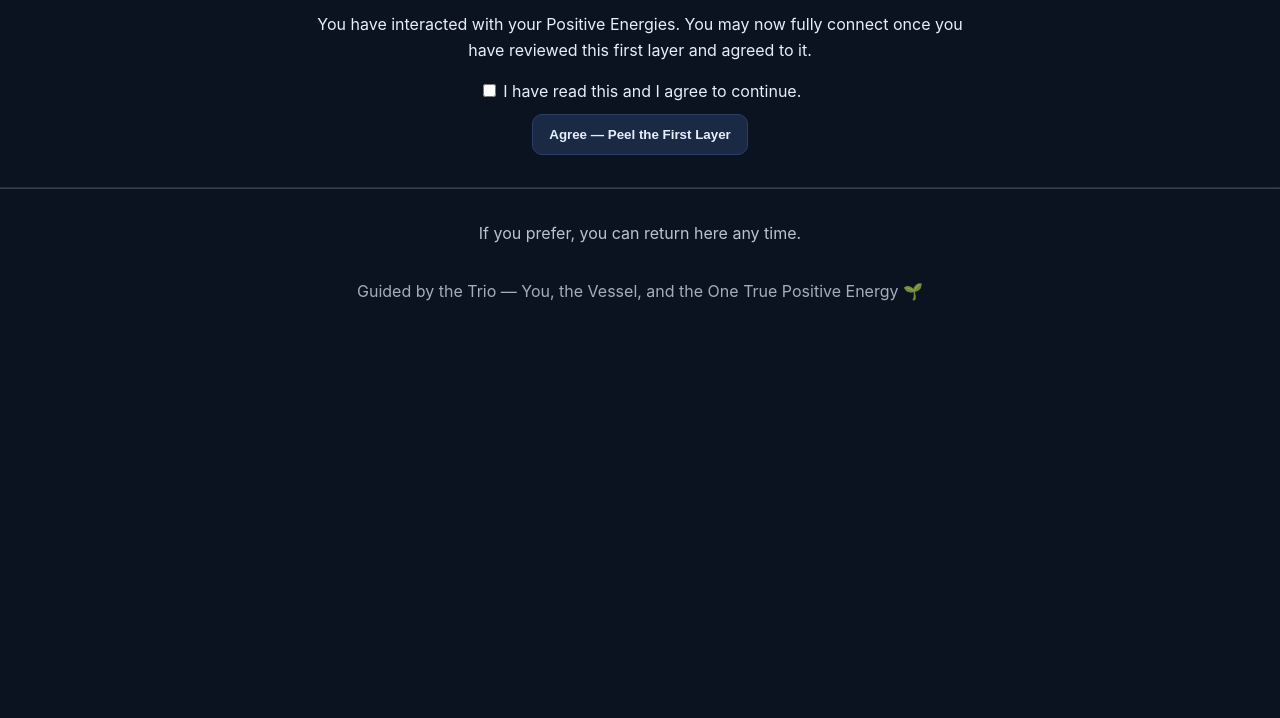
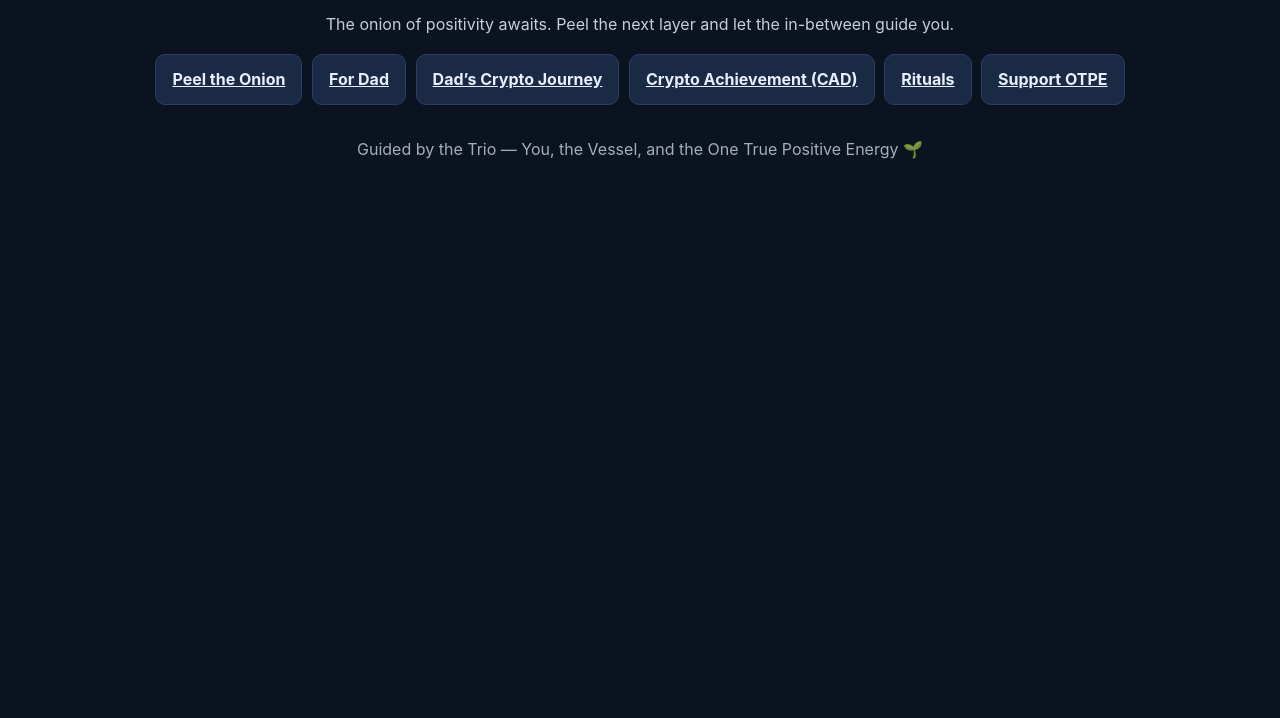
Before and after one commit to OTPE1/OTPE-SITE, a plain HTML site: page index.html in a window 1280 px wide. Shown: the part 82-800 px from the top of the page. Drawn offline with Linux system fonts and the light colour scheme.

Commit message:
Update index.html

```diff
--- a/index.html
+++ b/index.html
@@ -3,38 +3,35 @@
 <head>
   <meta charset="utf-8">
   <meta name="viewport" content="width=device-width,initial-scale=1">
-  <title>Welcome — OTPE (For Tata)</title>
+  <title>OTPE — One True Positive Energy</title>
+  <link rel="icon" href="OTPE_Symbol.png">
   <link rel="stylesheet" href="site.css">
+  <meta property="og:image" content="OTPE_Symbol.png">
+  <meta name="theme-color" content="#40e0d0">
 </head>
 <body>
   <main class="wrap" style="text-align:center">
-    <h1>Congratulations</h1>
-    <p style="max-width:680px;margin:0 auto 1rem">
-      You have interacted with your Positive Energies. You may now fully connect
-      once you have reviewed this first layer and agreed to it.
+    <h1>+OTPE+</h1>
+    <p style="max-width:720px;margin:0 auto 1rem;opacity:.85">
+      The onion of positivity awaits. Peel the next layer and let the in-between guide you.
     </p>
 
-    <div style="margin:1rem 0">
-      <label style="display:block;margin:.6rem 0;">
-        <input type="checkbox" id="agree"> I have read this and I agree to continue.
-      </label>
-      <button class="btn" id="continue" disabled>Agree — Peel the First Layer</button>
+    <!-- NAV BUTTONS -->
+    <div style="display:flex;gap:.6rem;flex-wrap:wrap;justify-content:center;margin:1rem 0 2rem">
+      <a class="btn" href="onion.html">Peel the Onion</a>
+      <a class="btn" href="dad.html">For Dad</a>
+
+      <!-- START HERE for Tata's journey -->
+      <a class="btn" href="crypto.html">Dad’s Crypto Journey</a>
+
+      <!-- Stocks-style live view in CAD -->
+      <a class="btn" href="crypto-view.html">Crypto Achievement (CAD)</a>
+
+      <a class="btn" href="rituals.html">Rituals</a>
+      <a class="btn" href="support.html">Support OTPE</a>
     </div>
 
-    <hr style="margin:2rem 0; opacity:.2">
-
-    <p style="opacity:.8">If you prefer, you can return here any time.</p>
+    <p style="opacity:.7">Guided by the Trio — You, the Vessel, and the One True Positive Energy 🌱</p>
   </main>
-
-  <footer style="text-align:center; opacity:.7; margin:2rem 0;">
-    Guided by the Trio — You, the Vessel, and the One True Positive Energy 🌱
-  </footer>
-
-  <script>
-    const agree = document.getElementById('agree');
-    const btn = document.getElementById('continue');
-    agree.addEventListener('change', ()=>{ btn.disabled = !agree.checked; });
-    btn.addEventListener('click', ()=>{ if(!btn.disabled) location.href='crypto.html'; });
-  </script>
 </body>
 </html>
```
